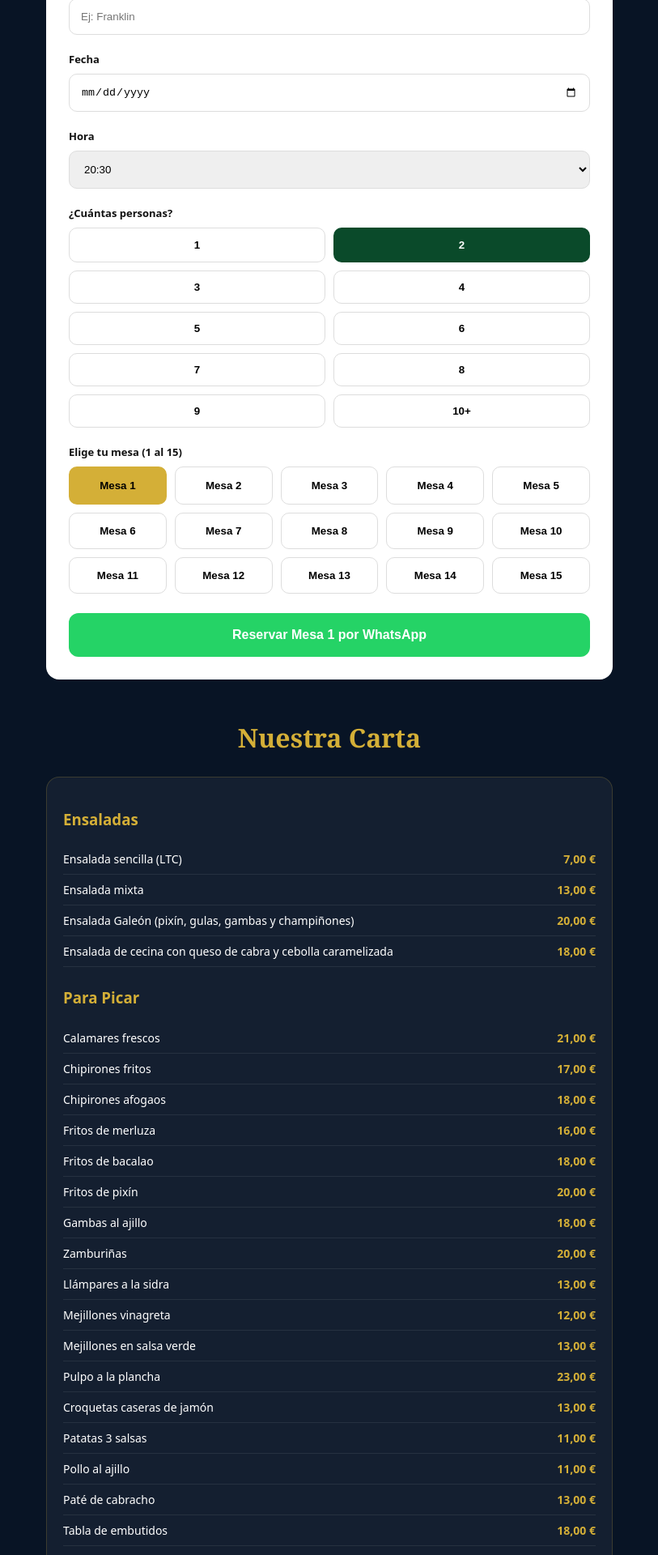
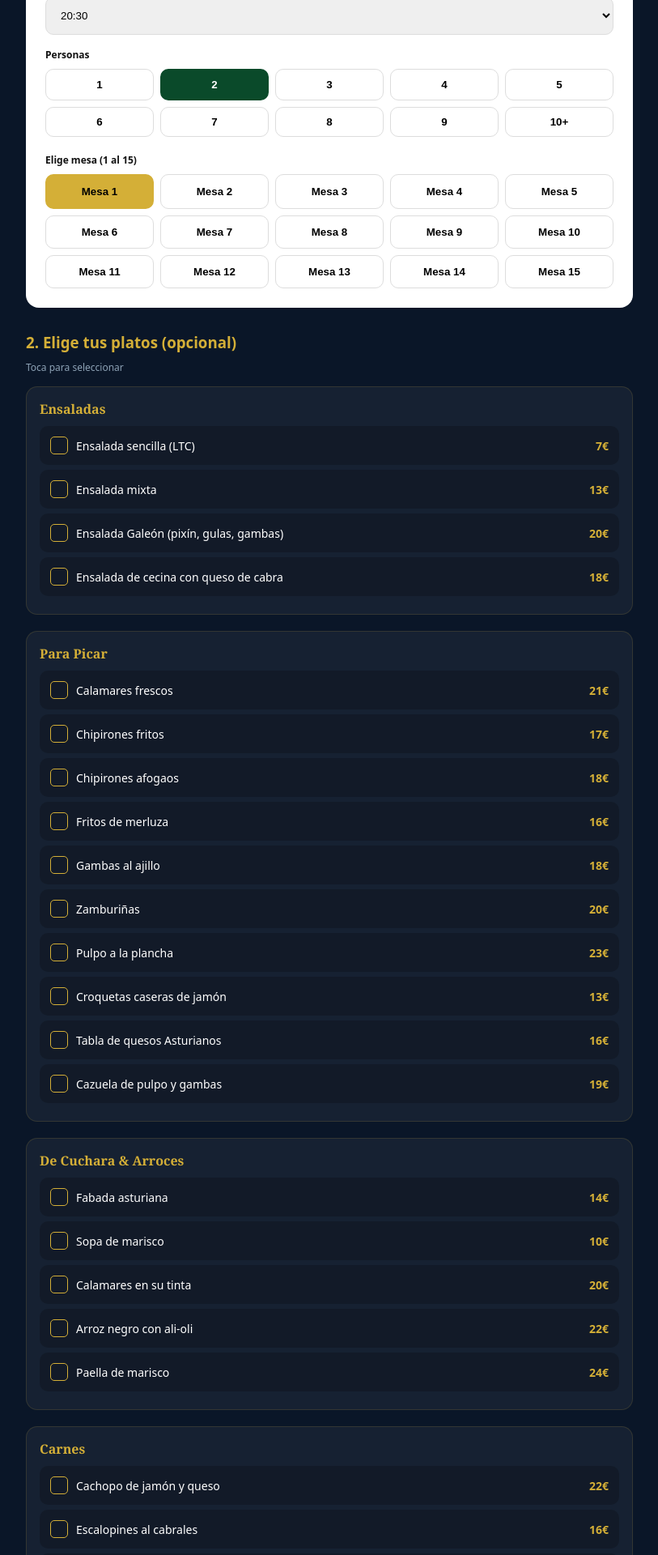
Before and after one commit to franklinflow24-cell/Gale-n-azul-, a Next.js app: page / in a window 1280 px wide. Shown: the part 380-2300 px from the top of the page at 81% size, without its empty margins (233-1046 px from the left). Built offline with nearby package versions, Linux system fonts and the light colour scheme.

Commit message:
Update page.tsx

```diff
--- a/app/page.tsx
+++ b/app/page.tsx
@@ -1,123 +1,118 @@
 'use client'
 import { useState } from 'react'
 
-export default function Page() {
-  const [nombre, setNombre] = useState('')
-  const [fecha, setFecha] = useState('')
-  const [hora, setHora] = useState('20:30')
-  const [personas, setPersonas] = useState('2')
-  const [numMesa, setNumMesa] = useState('1')
+const MENU = [
+  { cat: 'Ensaladas', items: [
+    {n:'Ensalada sencilla (LTC)', p:7},{n:'Ensalada mixta', p:13},{n:'Ensalada Galeón (pixín, gulas, gambas)', p:20},{n:'Ensalada de cecina con queso de cabra', p:18}
+  ]},
+  { cat: 'Para Picar', items: [
+    {n:'Calamares frescos', p:21},{n:'Chipirones fritos', p:17},{n:'Chipirones afogaos', p:18},{n:'Fritos de merluza', p:16},{n:'Gambas al ajillo', p:18},{n:'Zamburiñas', p:20},{n:'Pulpo a la plancha', p:23},{n:'Croquetas caseras de jamón', p:13},{n:'Tabla de quesos Asturianos', p:16},{n:'Cazuela de pulpo y gambas', p:19}
+  ]},
+  { cat: 'De Cuchara & Arroces', items: [
+    {n:'Fabada asturiana', p:14},{n:'Sopa de marisco', p:10},{n:'Calamares en su tinta', p:20},{n:'Arroz negro con ali-oli', p:22},{n:'Paella de marisco', p:24}
+  ]},
+  { cat: 'Carnes', items: [
+    {n:'Cachopo de jamón y queso', p:22},{n:'Escalopines al cabrales', p:16},{n:'Entrecot con patatas', p:21},{n:'Solomillo de ternera', p:22},{n:'Picapollo (Dominicano)', p:18}
+  ]},
+  { cat: 'Postres', items: [
+    {n:'Tarta de queso', p:6},{n:'Tarta de la abuela', p:6},{n:'Arroz con leche', p:6},{n:'Flan de huevo', p:4}
+  ]}
+]
+
+export default function Page(){
+  const [nombre,setNombre]=useState('')
+  const [fecha,setFecha]=useState('')
+  const [hora,setHora]=useState('20:30')
+  const [personas,setPersonas]=useState('2')
+  const [mesa,setMesa]=useState('1')
+  const [pedido,setPedido]=useState<any[]>([])
+
+  const toggle = (item:any) => {
+    setPedido(prev => prev.find(x=>x.n===item.n) ? prev.filter(x=>x.n!==item.n) : [...prev, item])
+  }
+  const total = pedido.reduce((s,i)=>s+i.p,0)
 
   const reservar = () => {
-    if (!nombre) return alert('Escribe tu nombre')
-    if (!fecha) return alert('Elige la fecha')
-    const tel = "34635559767"
-    const msg = `Hola Galeón! 👋 Soy ${nombre}. Quiero reservar la MESA ${numMesa} para ${personas} personas el día ${fecha} a las ${hora}.`
-    window.open(`https://wa.me/${tel}?text=${encodeURIComponent(msg)}`, '_blank')
+    if(!nombre || !fecha) return alert('Completa nombre y fecha')
+    const tel="34635559767"
+    let platos = pedido.length ? `\n\nPlatos elegidos:\n${pedido.map(x=>`- ${x.n} (${x.p}€)`).join('\n')}\nTotal carta: ${total}€` : '\n\n(Sin platos, solo reserva de mesa)'
+    const msg=`Hola Galeón! 👋\nSoy ${nombre}\nReserva: MESA ${mesa} para ${personas} personas\nDía: ${fecha} a las ${hora}${platos}`
+    window.open(`https://wa.me/${tel}?text=${encodeURIComponent(msg)}`,'_blank')
   }
 
-  const Item = ({n,p}:any) => (
-    <div style={{display:'flex', justifyContent:'space-between', padding:'9px 0', borderBottom:'1px solid rgba(255,255,255,0.08)', fontSize:'14px'}}>
-      <span style={{paddingRight:'15px'}}>{n}</span><b style={{color:'#d4af37', whiteSpace:'nowrap'}}>{p}</b>
-    </div>
-  )
+  return(
+    <div style={{background:'#0a1628', color:'white', fontFamily:'system-ui'}}>
+      <div style={{maxWidth:'750px', margin:'0 auto', padding:'20px'}}>
 
-  return (
-    <div style={{background:'#081425', color:'white', fontFamily:'system-ui'}}>
-      <div style={{textAlign:'center', padding:'50px 20px 10px 20px'}}>
-        <p style={{color:'#d4af37', letterSpacing:'4px', fontSize:'11px', margin:0}}>VILLAVICIOSA - ASTURIAS</p>
-        <h1 style={{fontSize:'48px', margin:'10px 0', fontFamily:'Georgia'}}>GALEÓN<br/>RESTAURANTE</h1>
-      </div>
+        <div style={{textAlign:'center', padding:'30px 0'}}>
+          <p style={{color:'#d4af37', letterSpacing:'5px', fontSize:'11px'}}>VILLAVICIOSA · DESDE 1985</p>
+          <h1 style={{fontSize:'54px', fontFamily:'Georgia', margin:'10px 0'}}>GALEÓN</h1>
+        </div>
 
-      <div style={{maxWidth:'700px', margin:'0 auto', padding:'20px'}}>
-        <div style={{background:'white', color:'#111', padding:'28px', borderRadius:'16px'}}>
-          <h2 style={{margin:'0 0 4px 0'}}>Reserva tu mesa</h2>
-          <p style={{color:'#666', fontSize:'13px', margin:'0 0 20px 0'}}>Elige mesa, fecha y personas</p>
-
-          <label style={{fontSize:'13px', fontWeight:'bold'}}>Tu nombre</label>
-          <input value={nombre} onChange={e=>setNombre(e.target.value)} placeholder="Ej: Franklin" style={{width:'100%', padding:'14px', margin:'8px 0 18px 0', borderRadius:'10px', border:'1px solid #ddd', boxSizing:'border-box'}} />
-
-          <label style={{fontSize:'13px', fontWeight:'bold'}}>Fecha</label>
-          <input type="date" value={fecha} onChange={e=>setFecha(e.target.value)} style={{width:'100%', padding:'14px', margin:'8px 0 18px 0', borderRadius:'10px', border:'1px solid #ddd', boxSizing:'border-box'}} />
-
-          <label style={{fontSize:'13px', fontWeight:'bold'}}>Hora</label>
-          <select value={hora} onChange={e=>setHora(e.target.value)} style={{width:'100%', padding:'14px', margin:'8px 0 18px 0', borderRadius:'10px', border:'1px solid #ddd', boxSizing:'border-box'}}>
-            <option>13:00</option><option>13:30</option><option>14:00</option><option>14:30</option><option>15:00</option><option>20:00</option><option>20:30</option><option>21:00</option><option>21:30</option><option>22:00</option>
+        {/* RESERVA ARRIBA */}
+        <div style={{background:'white', color:'#111', padding:'24px', borderRadius:'16px'}}>
+          <h3 style={{margin:'0 0 10px 0'}}>1. Reserva tu mesa</h3>
+          <input value={nombre} onChange={e=>setNombre(e.target.value)} placeholder="Tu nombre" style={{width:'100%', padding:'14px', marginBottom:'12px', borderRadius:'10px', border:'1px solid #ddd', boxSizing:'border-box'}}/>
+          <input type="date" value={fecha} onChange={e=>setFecha(e.target.value)} style={{width:'100%', padding:'14px', marginBottom:'12px', borderRadius:'10px', border:'1px solid #ddd', boxSizing:'border-box'}}/>
+          <select value={hora} onChange={e=>setHora(e.target.value)} style={{width:'100%', padding:'14px', marginBottom:'12px', borderRadius:'10px', border:'1px solid #ddd', boxSizing:'border-box'}}>
+            <option>13:00</option><option>14:00</option><option>20:30</option><option>21:00</option><option>21:30</option><option>22:00</option>
           </select>
 
-          <label style={{fontSize:'13px', fontWeight:'bold'}}>¿Cuántas personas?</label>
-          <div style={{display:'grid', gridTemplateColumns:'1fr 1fr', gap:'10px', margin:'8px 0 18px 0'}}>
-            {['1','2','3','4','5','6','7','8','9','10+'].map(n => (
-              <button key={n} onClick={()=>setPersonas(n)} style={{padding:'12px', borderRadius:'10px', border: personas===n ? '2px solid #0a4a2a' : '1px solid #ddd', background: personas===n ? '#0a4a2a' : 'white', color: personas===n ? 'white' : 'black', fontWeight:'bold', cursor:'pointer'}}>
-                {n}
-              </button>
+          <label style={{fontSize:'12px', fontWeight:'bold'}}>Personas</label>
+          <div style={{display:'grid', gridTemplateColumns:'repeat(5,1fr)', gap:'8px', margin:'8px 0 16px 0'}}>
+            {['1','2','3','4','5','6','7','8','9','10+'].map(n=>(
+              <button key={n} onClick={()=>setPersonas(n)} style={{padding:'10px', borderRadius:'10px', border: personas===n?'2px solid #0a4a2a':'1px solid #ddd', background: personas===n?'#0a4a2a':'white', color: personas===n?'white':'black', fontWeight:'bold', cursor:'pointer'}}>{n}</button>
             ))}
           </div>
 
-          <label style={{fontSize:'13px', fontWeight:'bold'}}>Elige tu mesa (1 al 15)</label>
-          <div style={{display:'grid', gridTemplateColumns:'repeat(5, 1fr)', gap:'10px', margin:'8px 0 24px 0'}}>
-            {Array.from({length:15}, (_,i)=> (i+1).toString()).map(n => (
-              <button key={n} onClick={()=>setNumMesa(n)} style={{padding:'14px 5px', borderRadius:'10px', border: numMesa===n ? '2px solid #d4af37' : '1px solid #ddd', background: numMesa===n ? '#d4af37' : 'white', color: numMesa===n ? 'black' : 'black', fontWeight:'bold', cursor:'pointer'}}>
-                Mesa {n}
-              </button>
+          <label style={{fontSize:'12px', fontWeight:'bold'}}>Elige mesa (1 al 15)</label>
+          <div style={{display:'grid', gridTemplateColumns:'repeat(5,1fr)', gap:'8px', margin:'8px 0 0 0'}}>
+            {Array.from({length:15},(_,i)=>(i+1).toString()).map(n=>(
+              <button key={n} onClick={()=>setMesa(n)} style={{padding:'12px 0', borderRadius:'10px', border: mesa===n?'2px solid #d4af37':'1px solid #ddd', background: mesa===n?'#d4af37':'white', fontWeight:'bold', cursor:'pointer'}}>Mesa {n}</button>
             ))}
           </div>
-
-          <button onClick={reservar} style={{width:'100%', padding:'18px', background:'#25D366', color:'white', border:'none', borderRadius:'12px', fontWeight:'bold', fontSize:'16px', cursor:'pointer'}}>
-            Reservar Mesa {numMesa} por WhatsApp
-          </button>
         </div>
 
-        {/* CARTA REAL COMPLETA */}
-        <h2 style={{color:'#d4af37', textAlign:'center', marginTop:'50px', fontSize:'32px', fontFamily:'Georgia'}}>Nuestra Carta</h2>
-        <div style={{background:'rgba(255,255,255,0.05)', padding:'20px', borderRadius:'16px', marginTop:'15px', border:'1px solid rgba(212,175,55,0.2)'}}>
-          <h3 style={{color:'#d4af37'}}>Ensaladas</h3>
-          <Item n="Ensalada sencilla (LTC)" p="7,00 €" />
-          <Item n="Ensalada mixta" p="13,00 €" />
-          <Item n="Ensalada Galeón (pixín, gulas, gambas y champiñones)" p="20,00 €" />
-          <Item n="Ensalada de cecina con queso de cabra y cebolla caramelizada" p="18,00 €" />
-          <h3 style={{color:'#d4af37', marginTop:'25px'}}>Para Picar</h3>
-          <Item n="Calamares frescos" p="21,00 €" />
-          <Item n="Chipirones fritos" p="17,00 €" />
-          <Item n="Chipirones afogaos" p="18,00 €" />
-          <Item n="Fritos de merluza" p="16,00 €" />
-          <Item n="Fritos de bacalao" p="18,00 €" />
-          <Item n="Fritos de pixín" p="20,00 €" />
-          <Item n="Gambas al ajillo" p="18,00 €" />
-          <Item n="Zamburiñas" p="20,00 €" />
-          <Item n="Llámpares a la sidra" p="13,00 €" />
-          <Item n="Mejillones vinagreta" p="12,00 €" />
-          <Item n="Mejillones en salsa verde" p="13,00 €" />
-          <Item n="Pulpo a la plancha" p="23,00 €" />
-          <Item n="Croquetas caseras de jamón" p="13,00 €" />
-          <Item n="Patatas 3 salsas" p="11,00 €" />
-          <Item n="Pollo al ajillo" p="11,00 €" />
-          <Item n="Paté de cabracho" p="13,00 €" />
-          <Item n="Tabla de embutidos" p="18,00 €" />
-          <Item n="Tabla de quesos Asturianos" p="16,00 €" />
-          <Item n="Cazuela de pulpo y gambas" p="19,00 €" />
-          <h3 style={{color:'#d4af37', marginTop:'25px'}}>de Cuchara</h3>
-          <Item n="Fabada asturiana" p="14,00 €" />
-          <Item n="Sopa de marisco" p="10,00 €" />
-          <Item n="Calamares en su tinta" p="20,00 €" />
-          <h3 style={{color:'#d4af37', marginTop:'25px'}}>Arroces</h3>
-          <Item n="Arroz negro con ali-oli" p="22,00 €" />
-          <Item n="Paella de marisco" p="24,00 €" />
-          <h3 style={{color:'#d4af37', marginTop:'25px'}}>Carnes</h3>
-          <Item n="Cachopo de jamón y queso" p="22,00 €" />
-          <Item n="Escalopines al cabrales" p="16,00 €" />
-          <Item n="Filete con patatas" p="15,00 €" />
-          <Item n="Tacos de solomillo al ajillo" p="18,00 €" />
-          <Item n="Picapollo (Dominicano)" p="18,00 €" />
-          <Item n="Entrecot con patatas" p="21,00 €" />
-          <Item n="Solomillo de ternera" p="22,00 €" />
-          <h3 style={{color:'#d4af37', marginTop:'25px'}}>Postres</h3>
-          <Item n="Tarta de queso" p="6,00 €" />
-          <Item n="Tarta de la abuela" p="6,00 €" />
-          <Item n="Arroz con leche" p="6,00 €" />
-          <Item n="Flan de huevo" p="4,00 €" />
-          <Item n="Queso cabrales" p="8,00 €" />
+        {/* CARTA */}
+        <div style={{marginTop:'30px'}}>
+          <h3 style={{margin:'0 0 10px 0', color:'#d4af37'}}>2. Elige tus platos (opcional)</h3>
+          <p style={{fontSize:'12px', color:'#8da2b5', margin:'0 0 15px 0'}}>Toca para seleccionar</p>
+          {MENU.map(sec=>(
+            <div key={sec.cat} style={{marginBottom:'20px', background:'rgba(255,255,255,0.05)', padding:'16px', borderRadius:'14px', border:'1px solid rgba(212,175,55,0.15)'}}>
+              <h4 style={{color:'#d4af37', margin:'0 0 10px 0', fontFamily:'Georgia'}}>{sec.cat}</h4>
+              {sec.items.map(it=>{
+                const sel = pedido.find(x=>x.n===it.n)
+                return(
+                  <div key={it.n} onClick={()=>toggle(it)} style={{display:'flex', justifyContent:'space-between', alignItems:'center', padding:'12px', margin:'6px 0', background: sel?'rgba(212,175,55,0.2)':'rgba(0,0,0,0.2)', border: sel?'1px solid #d4af37':'1px solid transparent', borderRadius:'10px', cursor:'pointer'}}>
+                    <div style={{display:'flex', gap:'10px', alignItems:'center'}}>
+                      <div style={{width:'20px', height:'20px', borderRadius:'5px', border:'1px solid #d4af37', background: sel?'#d4af37':'transparent', textAlign:'center', fontSize:'12px', color:'black', lineHeight:'20px'}}>{sel?'✓':''}</div>
+                      <span style={{fontSize:'14px'}}>{it.n}</span>
+                    </div>
+                    <b style={{color:'#d4af37', fontSize:'14px'}}>{it.p}€</b>
+                  </div>
+                )
+              })}
+            </div>
+          ))}
         </div>
+
+        {/* BOTON AL FINAL DE TODO */}
+        <div style={{background:'white', color:'#111', padding:'24px', borderRadius:'16px', marginTop:'30px', textAlign:'center'}}>
+          <h3 style={{margin:'0 0 5px 0'}}>Resumen</h3>
+          <p style={{fontSize:'13px', color:'#666', margin:'0 0 15px 0'}}>Mesa {mesa} · {personas} personas · {fecha || 'Elige fecha'} a las {hora}</p>
+          {pedido.length>0 ? (
+            <div style={{textAlign:'left', background:'#f9f9f6', padding:'12px', borderRadius:'10px', fontSize:'13px', marginBottom:'15px'}}>
+              {pedido.map(x=><div key={x.n} style={{display:'flex', justifyContent:'space-between'}}><span>{x.n}</span><b>{x.p}€</b></div>)}
+              <div style={{borderTop:'1px solid #ddd', marginTop:'8px', paddingTop:'8px', display:'flex', justifyContent:'space-between', fontWeight:'bold'}}><span>Total carta</span><span>{total}€</span></div>
+            </div>
+          ) : <p style={{fontSize:'13px', color:'#888', marginBottom:'15px'}}>No has seleccionado platos (solo reserva)</p>}
+
+          <button onClick={reservar} style={{width:'100%', padding:'20px', background:'#25D366', color:'white', border:'none', borderRadius:'14px', fontWeight:'bold', fontSize:'18px', cursor:'pointer'}}>
+            ✅ Reservar Mesa {mesa} por WhatsApp
+          </button>
+          <p style={{fontSize:'11px', color:'#888', marginTop:'10px'}}>Te llega directo al restaurante</p>
+        </div>
+
       </div>
     </div>
   )
```
